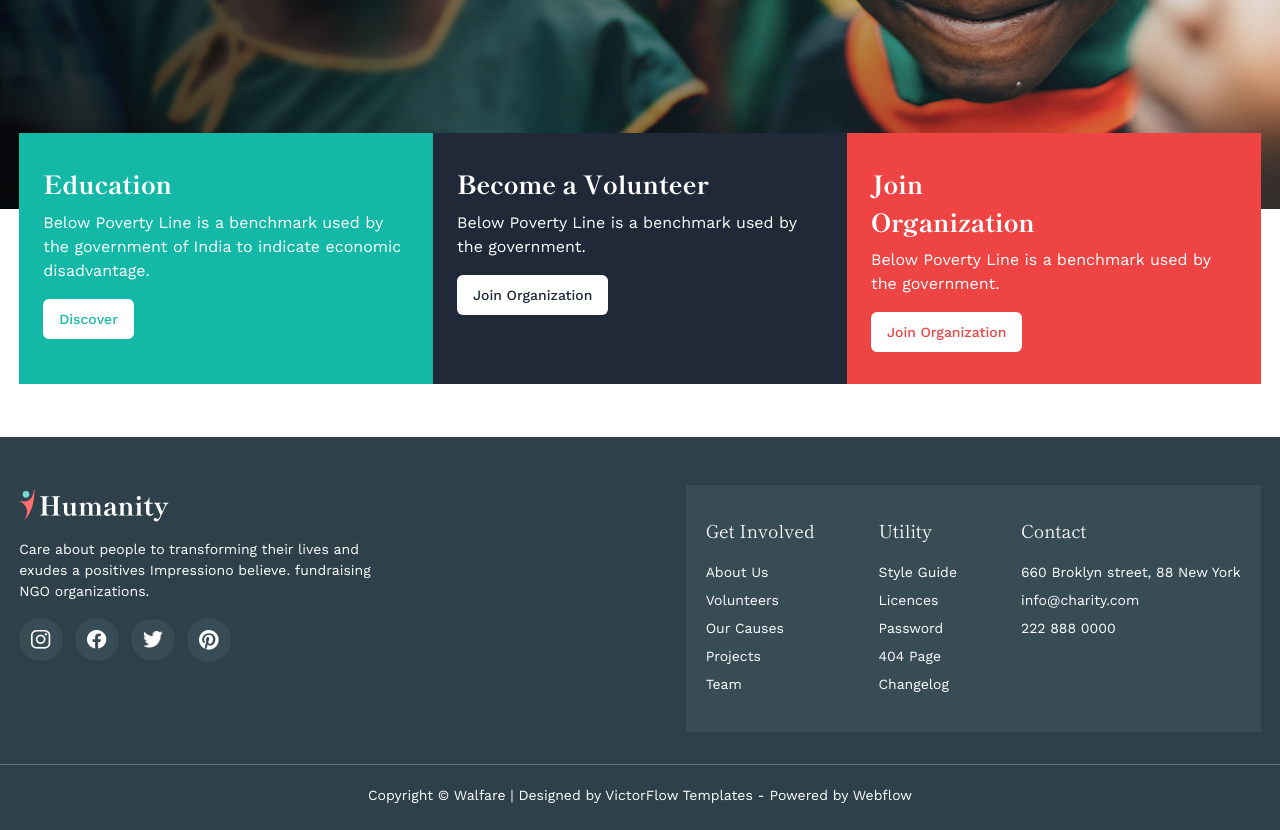
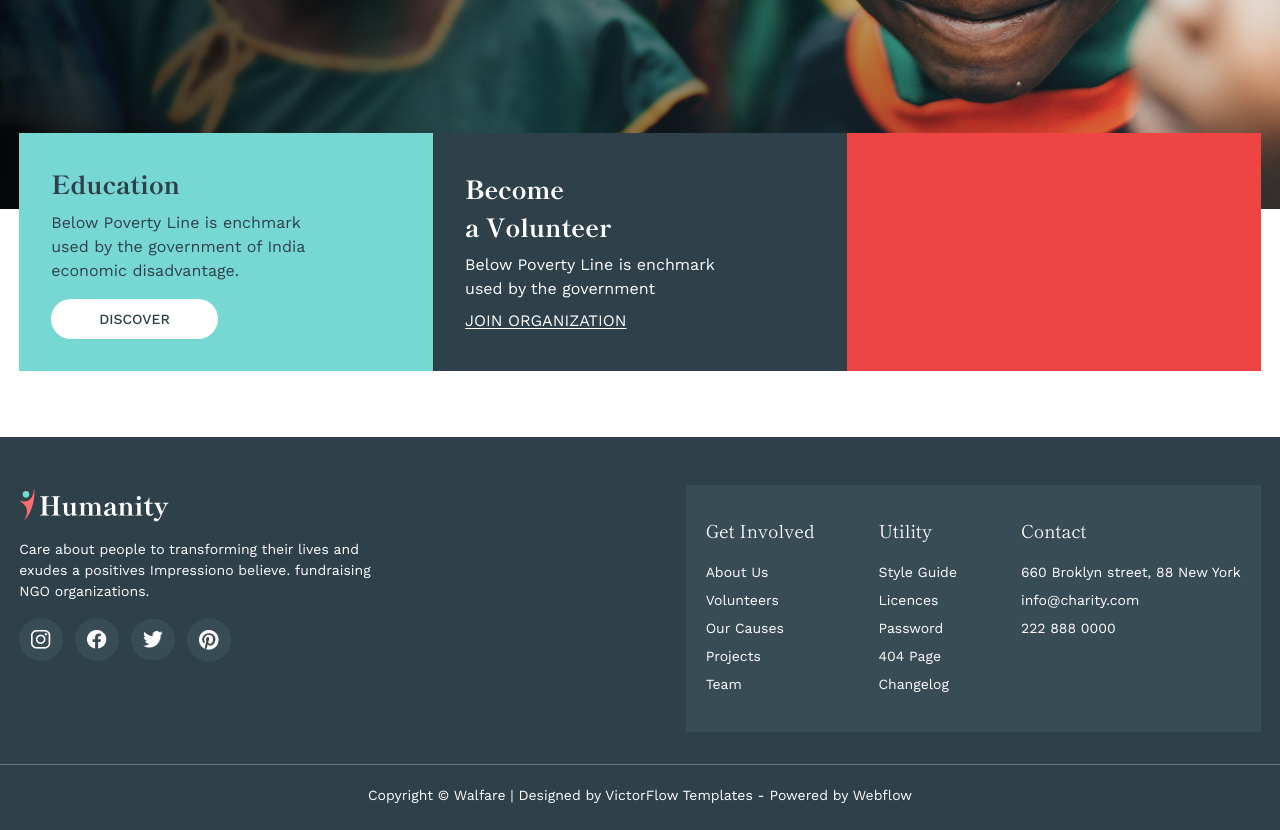
Before and after one commit to gpsimi/humanity_charity, a Next.js app: page / in a window 1280 px wide. Shown: the part 620-1450 px from the top of the page. Built offline with nearby package versions, Linux system fonts and the light colour scheme; a web font is replaced by a local one.

Commit message:
Update HeroCard.tsx

```diff
--- a/app/globals.css
+++ b/app/globals.css
@@ -17,6 +17,9 @@
   .flex-between {
     @apply flex justify-between items-center;
   }
+  .flex-start{
+    @apply flex flex-col items-start justify-center p-8;
+  }
 
   .navTextColor{
     @apply font-semibold text-[15px] hover:text-orange-1;
@@ -27,8 +30,16 @@
 
 }
 
+.herocardHeader{
+  @apply text-[20px] md:text-[25px] font-bold font-serif;
+}
+
+.herocardText{
+  @apply  mt-2 max-w-[270px] font-sans;
+}
+
 .glassmorphism {
-  background: rgba(255, 255, 255, 0.8);
+  background: rgba(243, 207, 207, 0.8);
   backdrop-filter: blur(10px);
   -webkit-backdrop-filter: blur(4px);
 }
--- a/components/HeroCard.tsx
+++ b/components/HeroCard.tsx
@@ -1,45 +1,45 @@
-import React from 'react'
-import { Button } from './ui/button'
+import React from "react";
+import { Button } from "./ui/button";
+import Link from "next/link";
 
 const HeroCard = () => {
   return (
-        <section className='max-md:pb-[500px] pb-[100px]'>
+    <section className="max-md:pb-[500px] pb-[100px]">
       <div className="container mx-auto max-w-[1200px] px-4 py-16">
         <div className="absolute -mt-[180px] left-0 right-0 container max-w-[1280px] mx-auto py-10">
           <div className="grid grid-cols-1 md:grid-cols-3">
-                        <div className="bg-teal-500 py-8 px-6">
-                            <h3 className="text-[20px] md:text-[25px] font-bold font-serif text-white">
+
+            <div className="bg-green-1 flex-start">
+              <h3 className="herocardHeader text-dark-1 max-w-[250px]">
                 Education
               </h3>
-                            <p className="text-white mt-2">
-                                Below Poverty Line is a benchmark used by the government of India
-                                to indicate economic disadvantage.
+              <p className="text-dark-1 herocardText">
+                Below Poverty Line is enchmark used by the government of India
+                economic disadvantage.
               </p>
-                            <Button className="bg-white text-teal-500 mt-4">Discover</Button>
+              <Button className="bg-white text-dark-1  mt-4 hero-button">
+                Discover
+              </Button>
             </div>
-                        <div className="bg-gray-800 py-8 px-6">
-                            <h3 className="text-[20px] md:text-[25px] font-bold font-serif text-white">
-                                Become a Volunteer
+
+            <div className="bg-dark-1 flex-start">
+              <h3 className="herocardHeader text-white">
+                Become <br /> a Volunteer
               </h3>
-                            <p className="text-white mt-2">
-                                Below Poverty Line is a benchmark used by the government.
+              <p className="text-white herocardText">
+                Below Poverty Line is enchmark used by the government
               </p>
-                            <Button className="bg-white text-gray-800 mt-4">Join Organization</Button>
+              <Link className="text-white herocardText uppercase underline underline-offset-2 hover:no-underline" href="/our-causes">Join Organization</Link>
             </div>
-                        <div className="bg-red-500 py-8 px-6">
-                            <h3 className="text-[20px] md:text-[25px] font-bold font-serif text-white">
-                                <span className="block">Join</span> Organization
-                            </h3>
-                            <p className="text-white mt-2">
-                                Below Poverty Line is a benchmark used by the government.
-                            </p>
-                            <Button className="bg-white text-red-500 mt-4">Join Organization</Button>
+
+            <div className="bg-red-500 flex-start">
+
             </div>
           </div>
         </div>
       </div>
     </section>
-    )
-}
+  );
+};
 
-export default HeroCard
+export default HeroCard;
```
Lines whose indentation alone changed are shown as unchanged.
